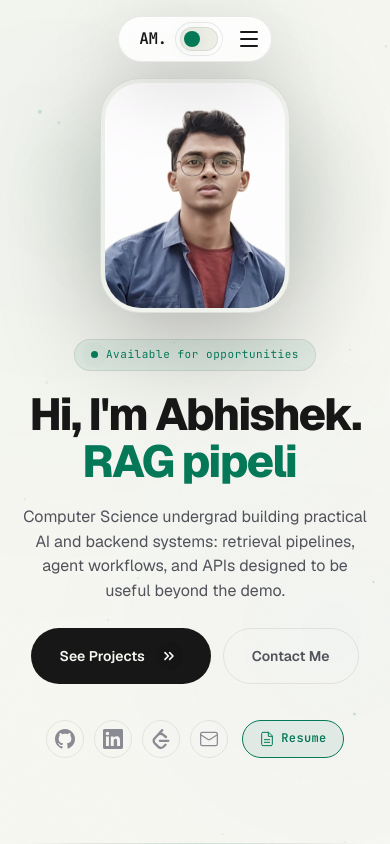
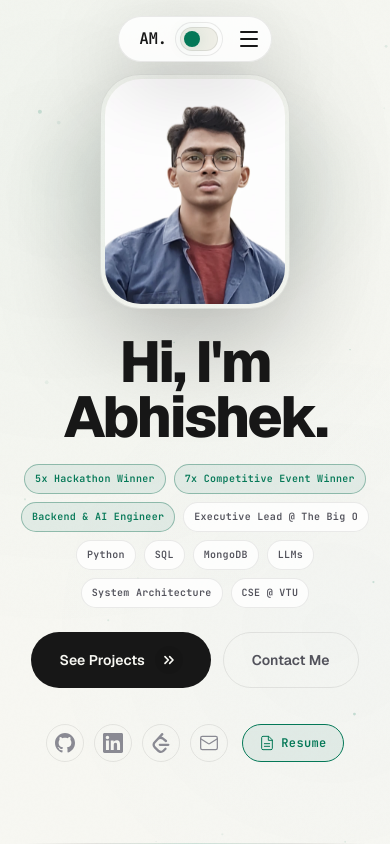
Before and after one commit to Abhishek-M-29/Portfolio, a React (Vite) app: page / in a window 390 px wide. Shown: the top 844 px of the page. Built offline with nearby package versions, Linux system fonts and the light colour scheme.

Commit message:
Update hero credentials and about details

```diff
--- a/src/App.jsx
+++ b/src/App.jsx
@@ -1,6 +1,5 @@
 import useLenis from './hooks/useLenis'
 import ParticleField from './components/ParticleField'
-import ScrollProgress from './components/ScrollProgress'
 import NavBar from './components/NavBar'
 import Hero from './components/Hero'
 import SectionDivider from './components/SectionDivider'
@@ -17,7 +16,6 @@ export default function App() {
   return (
     <>
       <a href="#hero" className="skip-to-content">Skip to content</a>
-      <ScrollProgress />
       <ParticleField />
       <NavBar />
       <main>
--- a/src/components/About.css
+++ b/src/components/About.css
@@ -1,5 +1,5 @@
 .about {
-  max-width: 900px;
+  max-width: var(--max-width);
   margin: 0 auto;
 }
 
@@ -32,24 +32,34 @@
   background: rgba(255, 255, 255, 0.04);
   border: 1px solid var(--border);
   border-radius: calc(var(--radius-full) + 3px);
+  overflow-x: auto;
+  scrollbar-width: none;
+}
+
+.about-details-shell::-webkit-scrollbar {
+  display: none;
 }
 
 .about-details {
   display: flex;
-  flex-wrap: wrap;
+  flex-wrap: nowrap;
   gap: 0;
   padding: 20px 24px;
   background: var(--bg-card);
   border-radius: var(--radius-full);
   justify-content: center;
+  width: max-content;
+  min-width: 100%;
 }
 
 .about-detail {
   display: flex;
   align-items: center;
   gap: 10px;
-  padding: 8px 18px;
+  padding: 8px 16px;
   border-right: 1px solid var(--border);
+  white-space: nowrap;
+  flex: 0 0 auto;
 }
 
 .about-detail:last-child {
@@ -120,14 +130,13 @@
     border-radius: var(--radius);
   }
   .about-details {
-    flex-direction: column;
-    align-items: flex-start;
+    flex-direction: row;
+    align-items: center;
     border-radius: var(--radius);
-    gap: 8px;
   }
   .about-detail {
-    border-right: none;
-    padding: 4px 0;
+    border-right: 1px solid var(--border);
+    padding: 8px 14px;
   }
   .about-stats {
     grid-template-columns: repeat(2, 1fr);
--- a/src/components/Hero.css
+++ b/src/components/Hero.css
@@ -9,93 +9,55 @@
   display: flex;
   flex-direction: column;
   align-items: flex-start;
-  gap: 28px;
-}
-
-/* Status pill */
-.hero-status {
-  display: inline-flex;
-  align-items: center;
-  gap: 8px;
-  padding: 6px 16px;
-  border: 1px solid var(--border);
-  border-radius: var(--radius-full);
-  background: var(--accent-dim);
-}
-
-.hero-status-dot {
-  width: 7px;
-  height: 7px;
-  border-radius: 50%;
-  background: var(--accent);
-}
-
-@media (prefers-reduced-motion: no-preference) {
-  .hero-status-dot {
-    box-shadow: 0 0 12px var(--accent);
-    animation: statusPulse 2s infinite;
-  }
-}
-
-@keyframes statusPulse {
-  0% { box-shadow: 0 0 0 0 var(--accent-glow); }
-  70% { box-shadow: 0 0 0 10px rgba(var(--accent-rgb), 0); }
-  100% { box-shadow: 0 0 0 0 rgba(var(--accent-rgb), 0); }
-}
-
-.hero-status-text {
-  font-size: 11px;
-  font-family: var(--font-mono);
-  color: var(--accent);
-  letter-spacing: 0.05em;
+  gap: 30px;
 }
 
 /* Title */
 .hero-title {
-  font-size: clamp(2.8rem, 7vw, 5rem);
+  font-size: clamp(3.1rem, 8vw, 6.4rem);
   font-weight: 800;
-  line-height: 1.05;
+  line-height: 0.95;
   letter-spacing: -0.04em;
   color: var(--text);
   text-wrap: balance;
-  max-width: 780px;
+  max-width: 820px;
 }
 
-.hero-title-type {
-  color: var(--accent);
+.hero-credentials {
+  display: flex;
+  flex-wrap: wrap;
+  gap: 10px;
+  max-width: 680px;
 }
 
-.hero-cursor {
-  display: inline-block;
-  color: var(--accent);
-  font-weight: 300;
-  animation: blink 1s step-end infinite;
-  margin-left: 2px;
+.hero-credential {
+  display: inline-flex;
+  align-items: center;
+  min-height: 34px;
+  padding: 7px 14px;
+  border: 1px solid var(--border);
+  border-radius: var(--radius-full);
+  background: color-mix(in srgb, var(--bg-card) 78%, transparent);
+  color: var(--text-secondary);
+  font-family: var(--font-mono);
+  font-size: 11px;
+  font-weight: 600;
+  letter-spacing: 0.03em;
+  white-space: nowrap;
+  transition: color var(--transition-fast), border-color var(--transition-fast), background var(--transition-fast);
 }
 
-@keyframes blink {
-  0%, 100% { opacity: 1; }
-  50% { opacity: 0; }
+.hero-credential:first-child,
+.hero-credential:nth-child(2),
+.hero-credential:nth-child(3) {
+  color: var(--accent);
+  background: var(--accent-dim);
+  border-color: color-mix(in srgb, var(--accent) 32%, var(--border));
 }
 
-@media (prefers-reduced-motion: reduce) {
-  .hero-cursor {
-    animation: none;
-    opacity: 1;
-  }
-}
-
-/* Subtitle */
-.hero-subtitle {
-  font-size: clamp(1rem, 2vw, 1.125rem);
-  color: var(--text-secondary);
-  line-height: 1.75;
-  max-width: 480px;
-}
-
-.hero-subtitle strong {
+.hero-credential:hover {
   color: var(--text);
-  font-weight: 600;
+  border-color: var(--border-hover);
 }
 
 /* Button-in-button CTA */
@@ -293,9 +255,6 @@
   .hero-content {
     align-items: center;
   }
-  .hero-subtitle {
-    max-width: 600px;
-  }
   .hero-actions {
     justify-content: center;
   }
@@ -321,10 +280,17 @@
     gap: 20px;
   }
   .hero-title {
-    font-size: clamp(2.1rem, 13vw, 2.8rem);
+    font-size: clamp(2.5rem, 15vw, 3.6rem);
   }
-  .hero-subtitle {
-    line-height: 1.55;
+  .hero-credentials {
+    justify-content: center;
+    gap: 8px;
+    max-width: 100%;
+  }
+  .hero-credential {
+    min-height: 30px;
+    padding: 6px 10px;
+    font-size: 10px;
   }
   .hero-image-shell {
     max-width: 190px;
--- a/src/components/Hero.jsx
+++ b/src/components/Hero.jsx
@@ -1,6 +1,5 @@
 import { useState } from 'react'
 import useScrollReveal from '../hooks/useScrollReveal'
-import useTypewriter from '../hooks/useTypewriter'
 import './Hero.css'
 
 const socials = [
@@ -10,35 +9,35 @@ const socials = [
   { href: 'mailto:abhishekmurali2006@gmail.com', label: 'Email', icon: <svg width="20" height="20" viewBox="0 0 24 24" fill="none" stroke="currentColor" strokeWidth="1.5" strokeLinecap="round" strokeLinejoin="round"><rect x="2" y="4" width="20" height="16" rx="2"/><path d="m22 7-8.97 5.7a1.94 1.94 0 0 1-2.06 0L2 7"/></svg> },
 ]
 
-const phrases = [
-  'AI systems.',
-  'RAG pipelines.',
-  'agent workflows.',
-  'backend APIs.',
+const credentials = [
+  '5x Hackathon Winner',
+  '7x Competitive Event Winner',
+  'Backend & AI Engineer',
+  'Executive Lead @ The Big O',
+  'Python',
+  'SQL',
+  'MongoDB',
+  'LLMs',
+  'System Architecture',
+  'CSE @ VTU',
 ]
 
 export default function Hero() {
   const ref = useScrollReveal()
-  const typed = useTypewriter(phrases, 80, 40, 2000)
   const [imageLoaded, setImageLoaded] = useState(false)
 
   return (
     <div className="hero container stagger" ref={ref}>
       <div className="hero-content">
-        <div className="hero-status">
-          <span className="hero-status-dot" />
-          <span className="hero-status-text">Available for opportunities</span>
-        </div>
-
         <h1 className="hero-title">
-          Hi, I'm Abhishek.<br />
-          <span className="hero-title-type">{typed}</span>
-          <span className="hero-cursor">|</span>
+          Hi, I'm Abhishek.
         </h1>
 
-        <p className="hero-subtitle">
-          Computer Science undergrad building practical AI and backend systems: retrieval pipelines, agent workflows, and APIs designed to be useful beyond the demo.
-        </p>
+        <div className="hero-credentials" aria-label="Highlights">
+          {credentials.map((credential) => (
+            <span key={credential} className="hero-credential">{credential}</span>
+          ))}
+        </div>
 
         <div className="hero-actions">
           <a href="#projects" className="btn btn-primary" onClick={(e) => { e.preventDefault(); document.getElementById('projects')?.scrollIntoView({ behavior: 'smooth' }) }}>
--- a/src/components/ScrollProgress.jsx
+++ /dev/null
@@ -1,22 +0,0 @@
-import useScrollProgress from '../hooks/useScrollProgress'
-
-export default function ScrollProgress() {
-  const progress = useScrollProgress()
-
-  return (
-    <div
-      aria-hidden="true"
-      style={{
-        position: 'fixed',
-        top: 0,
-        left: 0,
-        height: '2px',
-        width: `${progress * 100}%`,
-        background: 'var(--accent)',
-        zIndex: 9998,
-        transformOrigin: 'left',
-        boxShadow: '0 0 8px rgba(var(--accent-rgb), 0.4)',
-      }}
-    />
-  )
-}
--- a/src/hooks/useScrollProgress.js
+++ /dev/null
@@ -1,19 +0,0 @@
-import { useRef, useEffect, useState } from 'react'
-
-export default function useScrollProgress() {
-  const [progress, setProgress] = useState(0)
-  const rafId = useRef(null)
-
-  useEffect(() => {
-    const update = () => {
-      const total = document.documentElement.scrollTop
-      const height = document.documentElement.scrollHeight - document.documentElement.clientHeight
-      setProgress(height > 0 ? total / height : 0)
-      rafId.current = requestAnimationFrame(update)
-    }
-    rafId.current = requestAnimationFrame(update)
-    return () => cancelAnimationFrame(rafId.current)
-  }, [])
-
-  return progress
-}
--- a/src/hooks/useTypewriter.js
+++ /dev/null
@@ -1,39 +0,0 @@
-import { useState, useEffect, useRef } from 'react'
-
-export default function useTypewriter(phrases, typingSpeed = 80, deletingSpeed = 40, pauseDuration = 2000) {
-  const [text, setText] = useState('')
-  const idxRef = useRef(0)
-  const delRef = useRef(false)
-
-  useEffect(() => {
-    let timer
-
-    const tick = () => {
-      const phrase = phrases[idxRef.current]
-
-      if (!delRef.current) {
-        if (text.length < phrase.length) {
-          timer = setTimeout(() => setText(phrase.substring(0, text.length + 1)), typingSpeed)
-        } else {
-          timer = setTimeout(() => {
-            delRef.current = true
-            tick()
-          }, pauseDuration)
-        }
-      } else {
-        if (text.length > 0) {
-          timer = setTimeout(() => setText(phrase.substring(0, text.length - 1)), deletingSpeed)
-        } else {
-          delRef.current = false
-          idxRef.current = (idxRef.current + 1) % phrases.length
-          timer = setTimeout(tick, typingSpeed)
-        }
-      }
-    }
-
-    timer = setTimeout(tick, typingSpeed)
-    return () => clearTimeout(timer)
-  }, [text, phrases, typingSpeed, deletingSpeed, pauseDuration])
-
-  return text
-}
```
